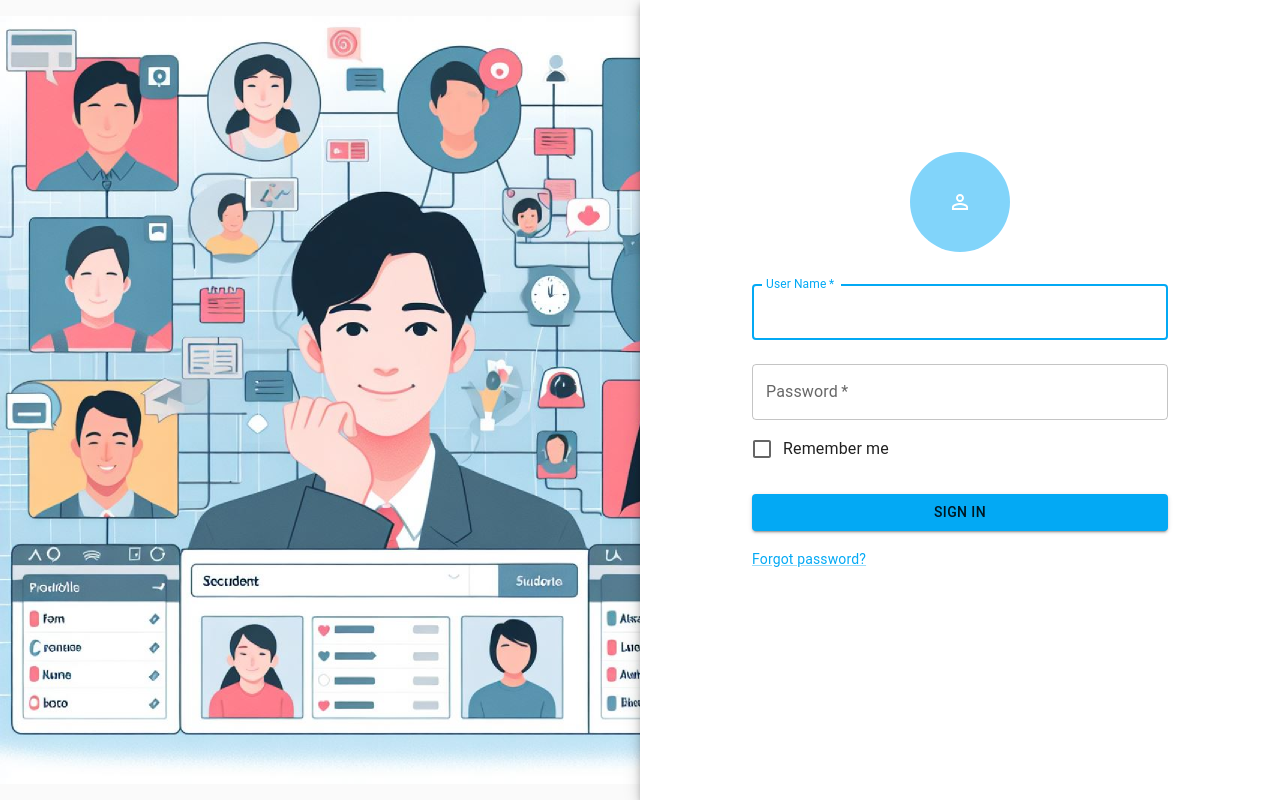
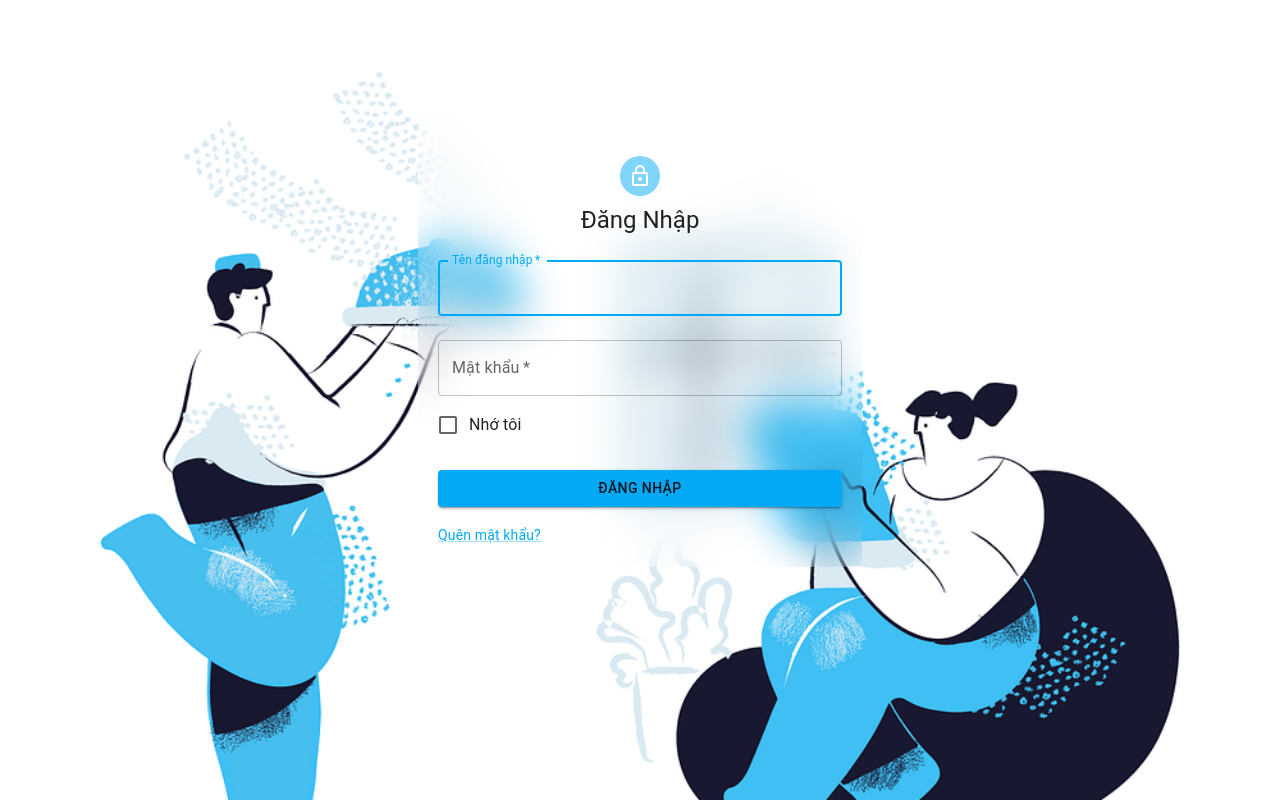
Before and after one commit to EdogawaCoTrung/StudentManagement-frontend-Reactjs-TailwindCSS, a React (Vite) app in the folder frontend/: page /login in a window 1280 px wide. Built offline with nearby package versions, Linux system fonts and the light colour scheme.

Commit message:
sua man login

```diff
--- a/frontend/src/components/Layout/LoginLayout/index.jsx
+++ b/frontend/src/components/Layout/LoginLayout/index.jsx
@@ -1,3 +1,4 @@
+// import * as React from   'react';
 import Avatar from '@mui/material/Avatar';
 import Button from '@mui/material/Button';
 import CssBaseline from '@mui/material/CssBaseline';
@@ -5,16 +6,17 @@ import TextField from '@mui/material/TextField';
 import FormControlLabel from '@mui/material/FormControlLabel';
 import Checkbox from '@mui/material/Checkbox';
 import Link from '@mui/material/Link';
-import Paper from '@mui/material/Paper';
+import Grid from '@mui/material/Grid';
 import Box from '@mui/material/Box';
-import Grid from '@mui/material/Grid';
-import PersonOutlineIcon from '@mui/icons-material/PersonOutline';
-import {MainTheme} from '../../../assets/Theme'
-import {ThemeProvider} from '@mui/material/styles'
+import LockOutlinedIcon from '@mui/icons-material/LockOutlined';
+import Typography from '@mui/material/Typography';
+import Container from '@mui/material/Container';
+import { ThemeProvider } from '@mui/material/styles';
+import { MainTheme } from '../../../assets/Theme';
 
 const defaultTheme = MainTheme;
 
-export default function LogIn() {
+export default function SignIn() {
   const handleSubmit = (event) => {
     event.preventDefault();
     const data = new FormData(event.currentTarget);
@@ -24,44 +26,48 @@ export default function LogIn() {
     });
   };
 
+  const divStyle = {
+    backgroundImage: `url(public/Login.png)`,
+    backgroundSize: 'cover',
+    height: '100%',
+    width: '100%',
+    padding: '5%'
+  };
+
+
+
   return (
-    <ThemeProvider theme={defaultTheme}>
-      <Grid container component="main" sx={{ height: '100vh' }}>
+    <ThemeProvider theme={defaultTheme}
+    >
+      <div className="bg-cover" style={divStyle}>
+      <Container className="blurred-container box-sizing: content-box;" component="main" maxWidth="xs"
+          style ={{
+            padding: '20px',
+            backdropFilter: 'blur(20px)',
+            borderRadius: '10px',
+          }}>
         <CssBaseline />
-        <Grid
-          item
-          xs={false}
-          sm={4}
-          md={6}
-          sx={{
-            backgroundImage: 'url(/Login.png)',
-            backgroundRepeat: 'no-repeat',
-            backgroundColor: (t) =>
-              t.palette.mode === 'light' ? t.palette.grey[50] : t.palette.grey[900],
-            backgroundSize: 'fit',
-            backgroundPosition: 'left',
-          }}
-        />
-        <Grid item sx={{paddingTop: 10}} xs={12} sm={8} md={6} component={Paper} elevation={6} square>
         <Box
           sx={{
-              my: 8,
-              mx: 4,
+            marginTop: 8,
             display: 'flex',
             flexDirection: 'column',
             alignItems: 'center',
           }}
         >
-            <Avatar sx={{width: 100, height:100, m: 1, bgcolor: 'secondary.main' }}>
-              <PersonOutlineIcon />
+          <Avatar sx={{ m: 1, bgcolor: 'secondary.main' }}>
+            <LockOutlinedIcon />
           </Avatar>
-            <Box component="form" noValidate onSubmit={handleSubmit} sx={{ mt: 1, paddingLeft: 10, paddingRight: 10 }}>
+          <Typography component="h1" variant="h5">
+            Đăng Nhập
+          </Typography>
+          <Box component="form" onSubmit={handleSubmit} noValidate sx={{ mt: 1 }}>
             <TextField
               margin="normal"
               required
               fullWidth
               id="username"
-                label="User Name"
+              label="Tên đăng nhập"
               name="username"
               autoComplete="username"
               autoFocus
@@ -71,14 +77,14 @@ export default function LogIn() {
               required
               fullWidth
               name="password"
-                label="Password"
+              label="Mật khẩu"
               type="password"
               id="password"
               autoComplete="current-password"
             />
             <FormControlLabel
               control={<Checkbox value="remember" color="primary" />}
-                label="Remember me"
+              label="Nhớ tôi"
             />
             <Button
               type="submit"
@@ -86,19 +92,19 @@ export default function LogIn() {
               variant="contained"
               sx={{ mt: 3, mb: 2 }}
             >
-                Sign In
+              Đăng Nhập
             </Button>
             <Grid container>
               <Grid item xs>
                 <Link href="#" variant="body2">
-                    Forgot password?
+                  Quên mật khẩu?
                 </Link>
               </Grid>
             </Grid>
           </Box>
         </Box>
-        </Grid>
-      </Grid>
+      </Container>
+      </div>
     </ThemeProvider>
   );
 }
```
Also changed, not shown: frontend/src/components/Layout/LoginLayout/index.css (added, +13 -0 lines), frontend/public/Login.png, 1 other file (tests, documents, lock files or other folders). Lines whose indentation alone changed are shown as unchanged.
